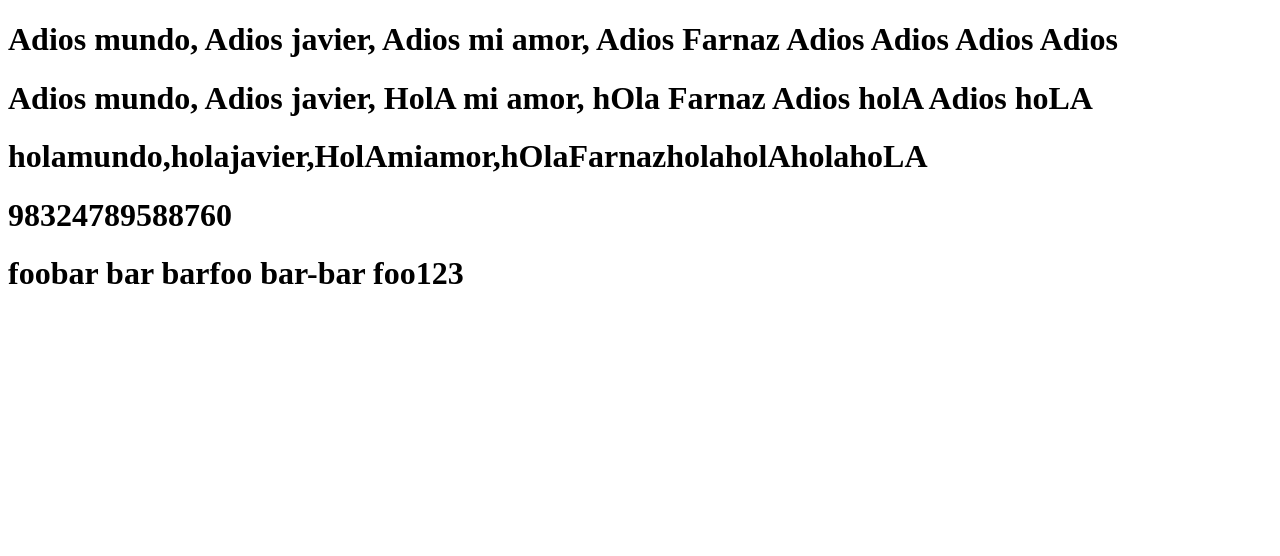
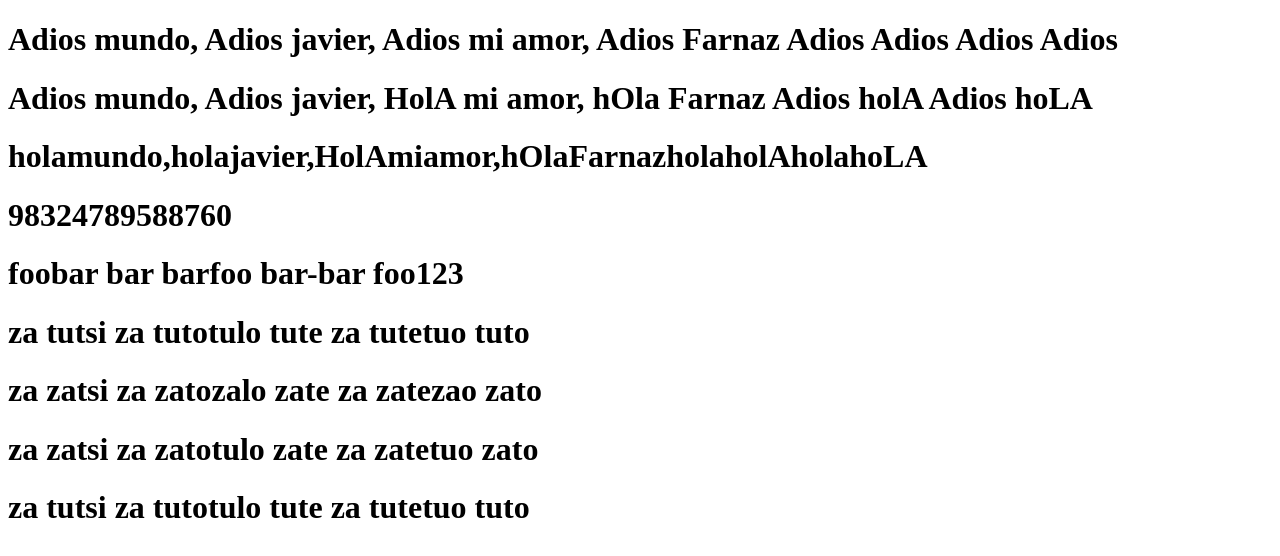
Before and after one commit to nocivescience/replacePractice, a plain HTML site: page index.html in a window 1280 px wide. Drawn offline with Linux system fonts and the light colour scheme.

Commit message:
/\btu\b/g /tu/g /\btu/g /tu\b/g

```diff
--- a/index.html
+++ b/index.html
@@ -13,6 +13,12 @@
         <h1></h1>
         <h1></h1>
         <h1></h1>
+        <h1></h1>
+        <h1></h1>
+        <h1></h1>
+        <h1></h1>
+        <h1></h1>
+        <h1></h1>
     </div>
     <script src="./script.js"></script>
 </body>
--- a/script.js
+++ b/script.js
@@ -16,3 +16,17 @@ const precio1 = frase1.replace();
 const frase2= "foobar foo barfoo foo-bar foo123"; // reemplazar foo por bar
 const otroReemplazo2 = frase2.replace(/\bfoo\b/g, 'bar');  // \b es para buscar la palabra exacta
 h1Element[4].innerHTML = otroReemplazo2; // barbar bar barbar bar-bar barbar123
+
+const frase3= "tu tutsi tu tutotulo tute tu tutetuo tuto"; // reemplazar tu por za
+const otroReemplazo3 = frase3.replace(/\btu\b/g, 'za');  // \b es para buscar la palabra exacta
+h1Element[5].innerHTML = otroReemplazo3; // za tutsi tutotulo tute tuteo tuto
+const otroReemplazo4 = frase3.replace(/tu/g, 'za');  // \b es para buscar la palabra exacta
+h1Element[6].innerHTML = otroReemplazo4; // za tutsi za zaetulo za zaetuo za
+
+const frase4= "tu situ tugde dertuyt tu"; // reemplazar la fecha por 2021-08-23
+const otroReemplazo5 = frase3.replace(/\btu/g, 'za');  // \b es para buscar la palabra exacta
+h1Element[7].innerHTML = otroReemplazo5; // za tutsi za zaetulo za zaetuo za
+const otroReemplazo6 = frase3.replace(/tu\b/g, 'za');  // \b es para buscar la palabra exacta
+h1Element[8].innerHTML = otroReemplazo6; // za tutsi za zaetulo za zaetuo za
+
+const frase5= "la fecha es para 23 de 08 de 2021 cambia q56ue"; // reemplazar la fecha por 2021-08-23
```
